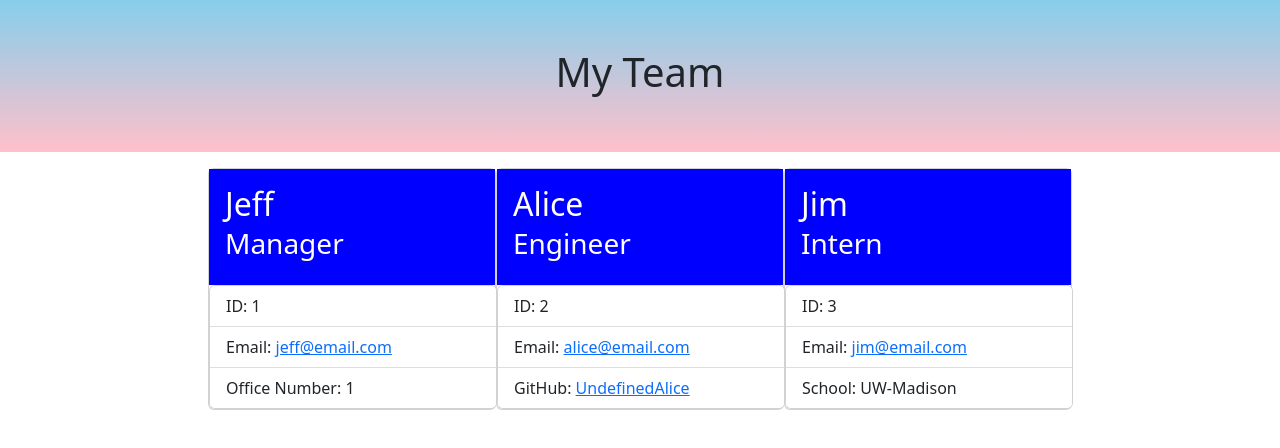
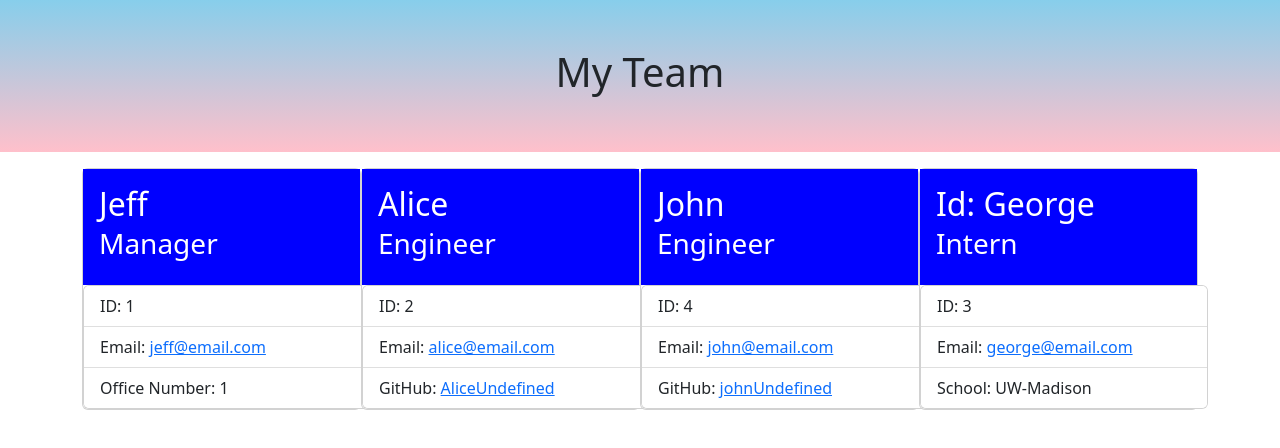
Before and after one commit to gpkarlsson/10Team-Profile-Generator, a website: page DIST_DIR/team.html in a window 1280 px wide. Drawn offline with nearby package versions, Linux system fonts and the light colour scheme.

Commit message:
fixing bug in html template

```diff
--- a/DIST_DIR/team.html
+++ b/DIST_DIR/team.html
@@ -1,4 +1,4 @@
-<!-- HTML Generated with data based on Inquirer prompt responses -->
+
   <!DOCTYPE html>
 <html lang="en">
 
@@ -46,20 +46,34 @@
   <ul class="list-group list-group-flush">
     <li class="list-group-item">ID: 2</li>
     <li class="list-group-item">Email: <a href="mailto:alice@email.com">alice@email.com</a></li>
-    <li class="list-group-item">GitHub: <a href="https//:github.com/UndefinedAlice">UndefinedAlice</a></li>
+    <li class="list-group-item">GitHub: <a href="https//:github.com/AliceUndefined" target="_blank">AliceUndefined</a></li>
   </ul>
 </div>
   </div>
 
     <div class="card employee" style="width: 18rem;">
     <div class="card-body">
-      <h2 class="card-title">Jim</h2>
+      <h2 class="card-title">John</h2>
+      <h3 class="card-subtitle mb-2">Engineer</h3>
+    </div>
+    <div class="card" style="width: 18rem;">
+  <ul class="list-group list-group-flush">
+    <li class="list-group-item">ID: 4</li>
+    <li class="list-group-item">Email: <a href="mailto:john@email.com">john@email.com</a></li>
+    <li class="list-group-item">GitHub: <a href="https//:github.com/johnUndefined" target="_blank">johnUndefined</a></li>
+  </ul>
+</div>
+  </div>
+
+    <div class="card employee" style="width: 18rem;">
+    <div class="card-body">
+      <h2 class="card-title">Id: George</h2>
       <h3 class="card-subtitle mb-2">Intern</h3>
     </div>
     <div class="card" style="width: 18rem;">
   <ul class="list-group list-group-flush">
     <li class="list-group-item">ID: 3</li>
-    <li class="list-group-item">Email: <a href="mailto:jim@email.com">jim@email.com</a></li>
+    <li class="list-group-item">Email: <a href="mailto:george@email.com">george@email.com</a></li>
     <li class="list-group-item">School: UW-Madison</li>
   </ul>
 </div>
--- a/src/htmlTemplateLiteral.js
+++ b/src/htmlTemplateLiteral.js
@@ -40,7 +40,7 @@ const generateTeam = team => {
     return `
     <div class="card employee" style="width: 18rem;">
     <div class="card-body">
-      <h2 class="card-title">Id: ${intern.returnName()}</h2>
+      <h2 class="card-title">${intern.returnName()}</h2>
       <h3 class="card-subtitle mb-2">${intern.returnRole()}</h3>
     </div>
     <div class="card" style="width: 18rem;">
```
